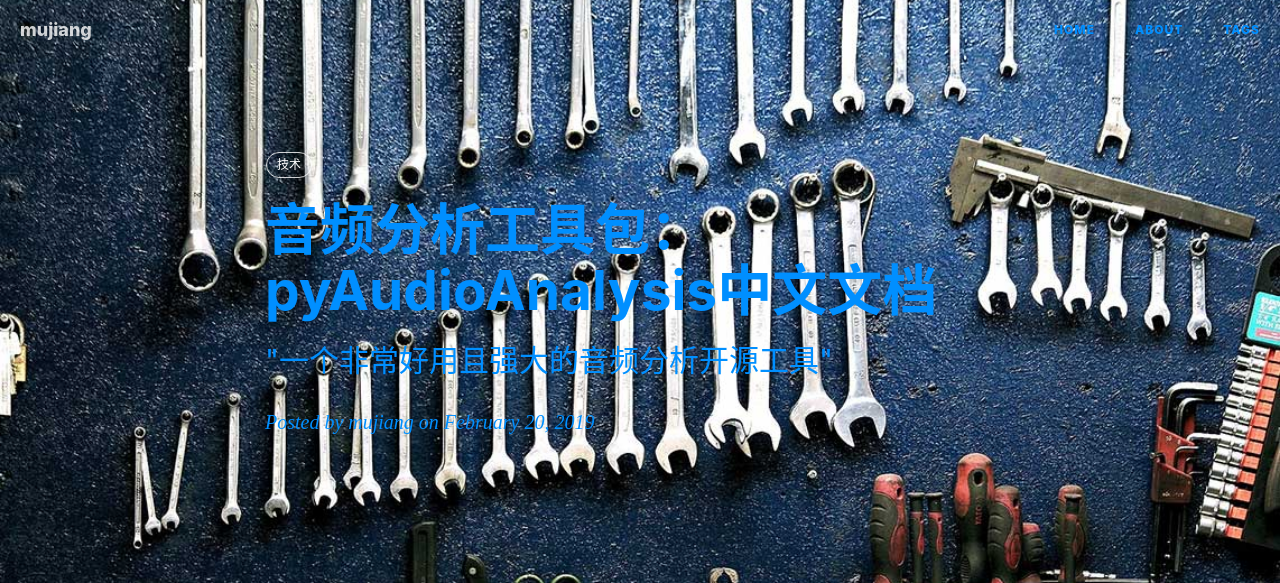
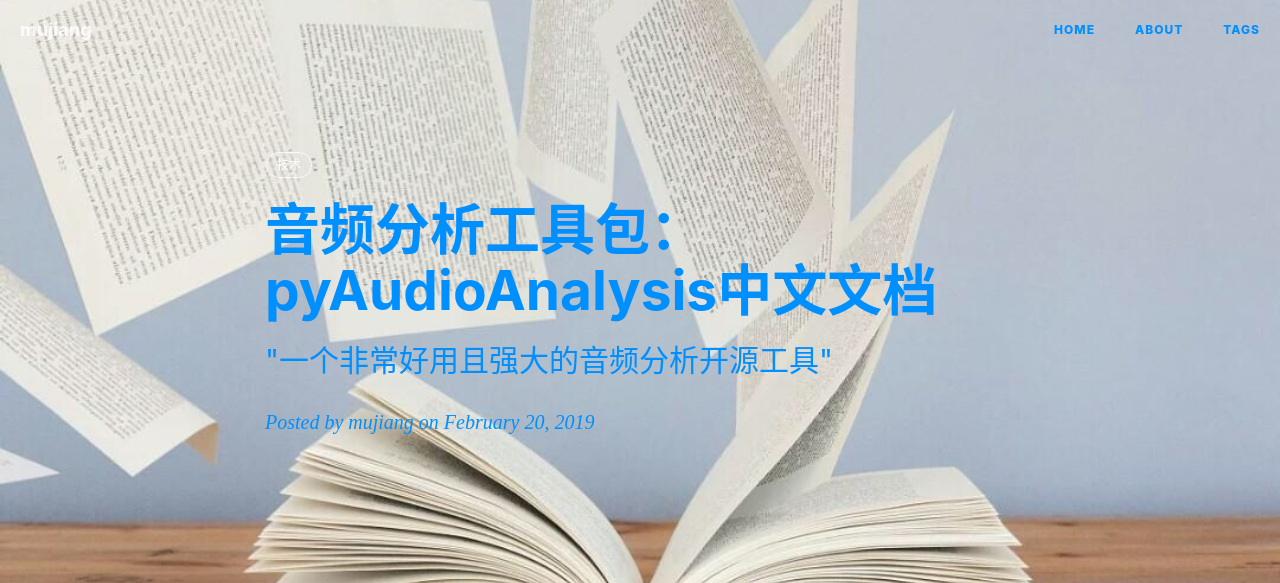
Before and after one commit to littlemujiang/littlemujiang.github.io, a Jekyll site: the page built from _posts/2019-02-20-pyAudioAnalysis.markdown, in a window 1280 px wide. Shown: the top 583 px of the page. Built offline with Jekyll 4.4.1, drawn with Linux system fonts in a browser that asks for light colours; nearby versions of some CDN libraries; comment, search, counter and statistics services are not loaded; some of the changed text lies outside the part shown; grey boxes are pictures that could not be loaded.

Commit message:
update content

```diff
--- a/_posts/2019-02-20-pyAudioAnalysis.markdown
+++ b/_posts/2019-02-20-pyAudioAnalysis.markdown
@@ -4,7 +4,7 @@ title:      "音频分析工具包：pyAudioAnalysis中文文档"
 subtitle:   " \"一个非常好用且强大的音频分析开源工具\""
 date:       2019-02-20 16:30:00
 author:     "mujiang"
-header-img: "img/tools.jpg"
+header-img: "img/post-paper.jpg"
 catalog: false
 tags:
      - 技术
```
Also changed, not shown: other parts of _posts/2019-02-20-pyAudioAnalysis.markdown (+1 -1 lines), img/post-paper.jpg (added).
